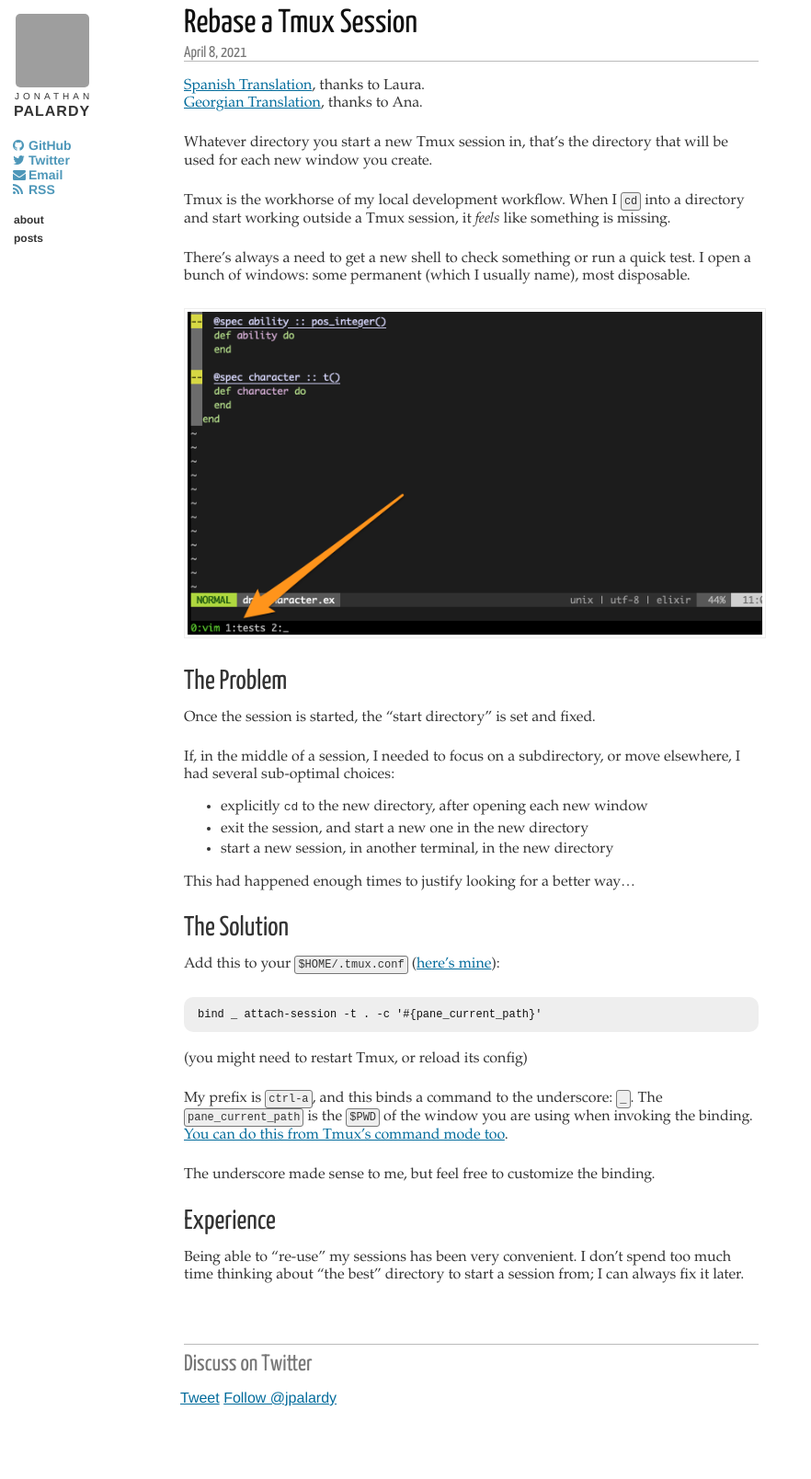
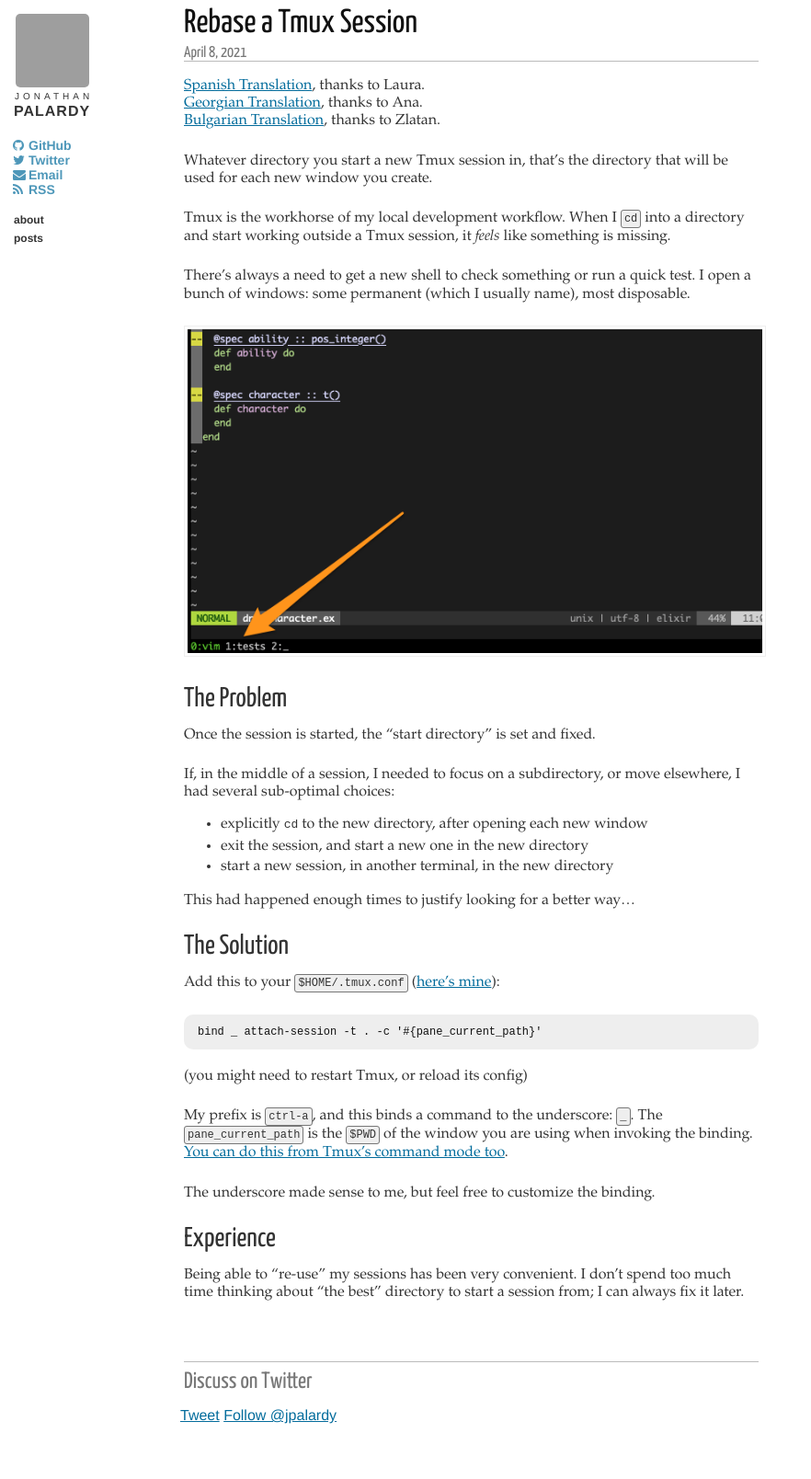
Before and after one commit to jpalardy/jpalardy.github.io, a Jekyll site: the page built from _posts/2021-04-08-rebase-a-tmux-session.markdown, in a window 1280 px wide. Shown: the whole page at 92% size, without its empty margins (0-882 px from the left). Built offline with Jekyll 4.4.1, drawn with Linux system fonts in a browser that asks for light colours; comment, search, counter and statistics services are not loaded; grey boxes are pictures that could not be loaded.

Commit message:
Add Bulgarian translation link to "Rebase a Tmux Session"

```diff
--- a/_posts/2021-04-08-rebase-a-tmux-session.markdown
+++ b/_posts/2021-04-08-rebase-a-tmux-session.markdown
@@ -6,6 +6,7 @@
 
 [Spanish Translation](http://expereb.com/reajustar-de-una-sesion-de-tmux/), thanks to Laura.
 [Georgian Translation](http://lpacode.com/rebase-a-tmux-session/), thanks to Ana.
+[Bulgarian Translation](https://guideslib.com/publications/rebase-a-tmux-session/), thanks to Zlatan.
 
 Whatever directory you start a new Tmux session in, that's the directory that
 will be used for each new window you create.
```
